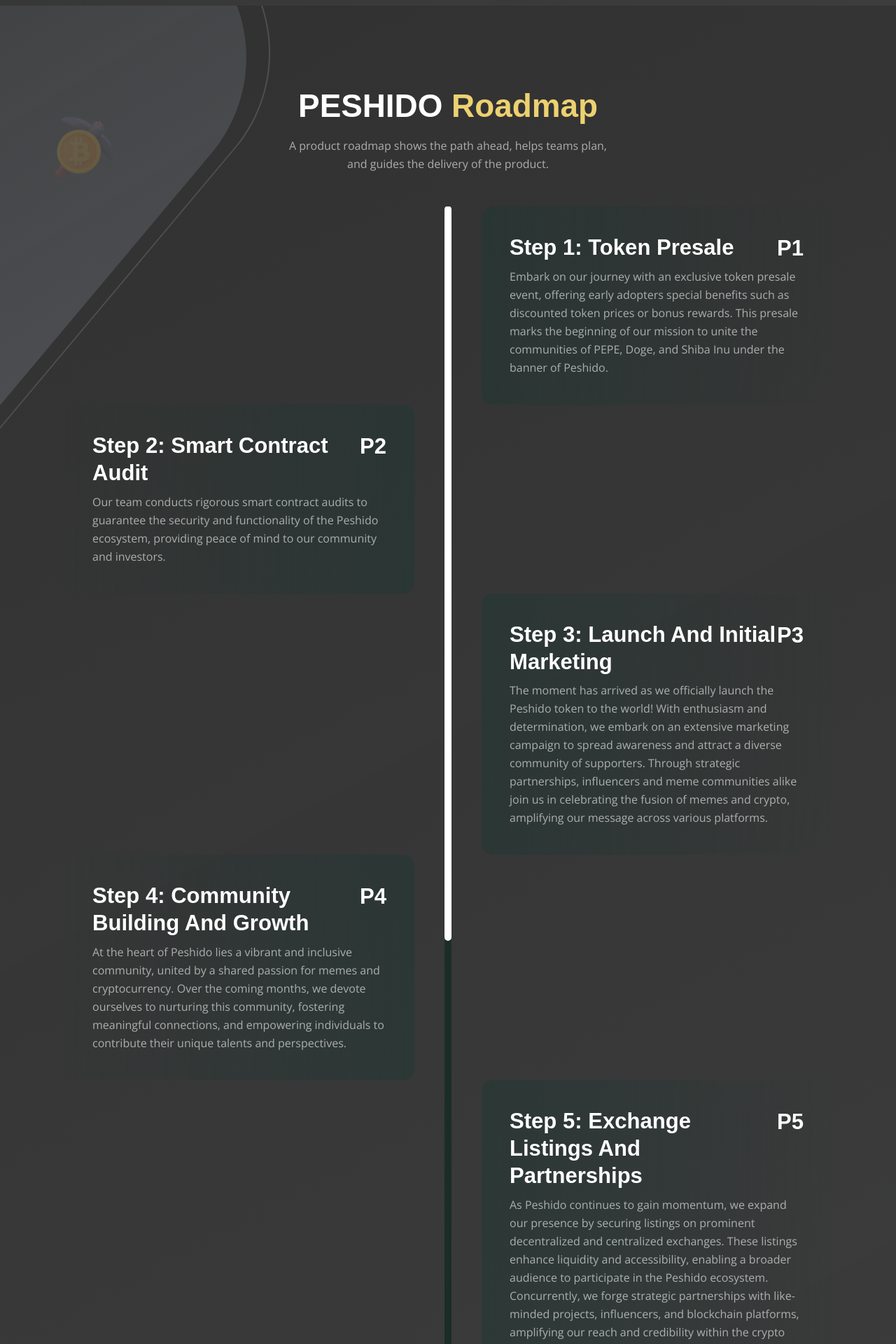
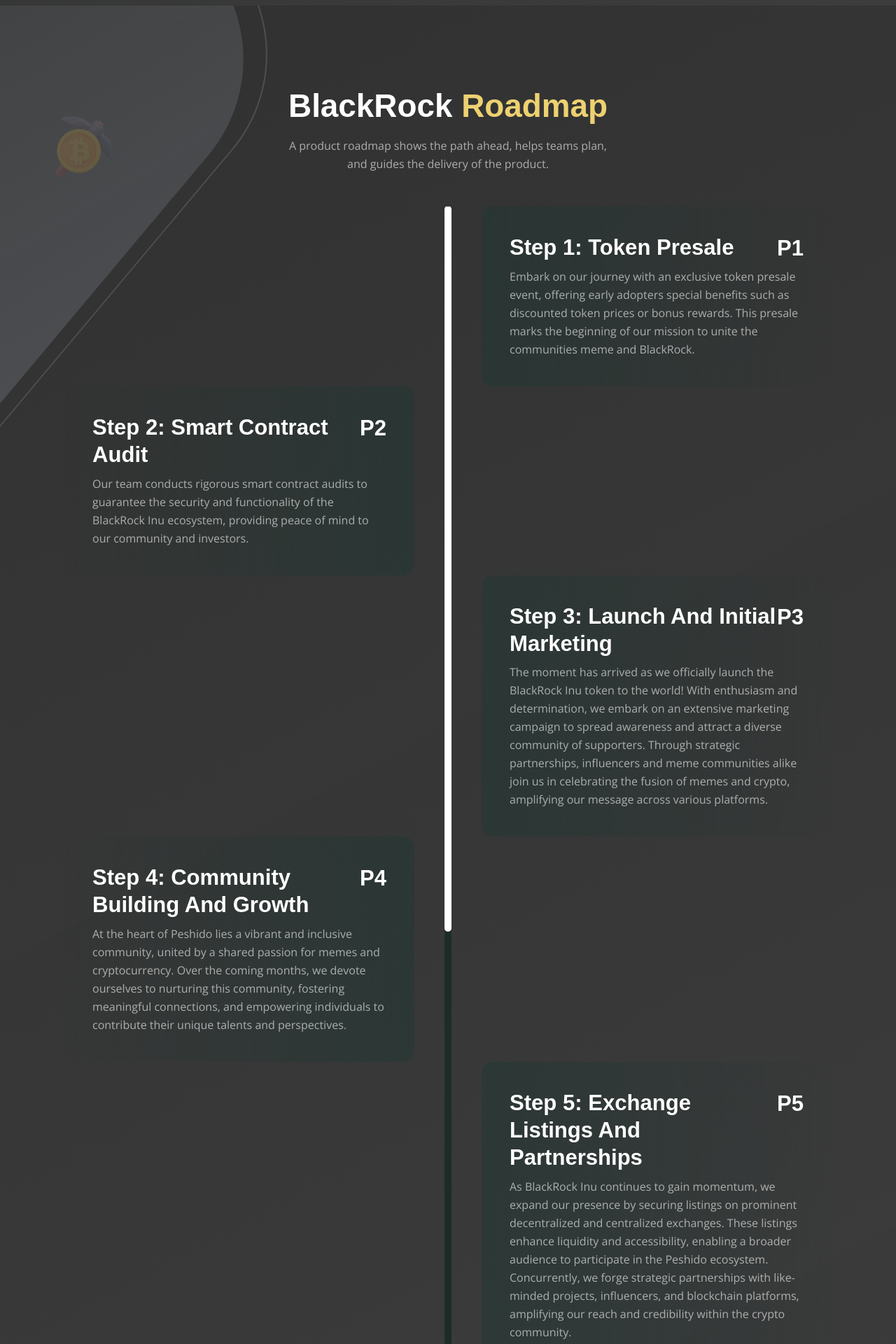
Before and after one commit to Rafarh46/blackrockinu, a Next.js app: page / in a window 1280 px wide. Shown: the part 2460-4380 px from the top of the page at 70% size. Built offline with nearby package versions, Linux system fonts and the light colour scheme; a web font is replaced by a local one.

Commit message:
first commit

```diff
--- a/src/components/modules/index/Hero.js
+++ b/src/components/modules/index/Hero.js
@@ -7,7 +7,7 @@
 
   return (
     <>
-    <FsLightbox toggler={toggler} sources={["https://youtu.be/MHhIzIgFgJo"]} />
+    <FsLightbox toggler={toggler} sources={[""]} />
     <section className="banner banner--style1" id="hero">
       <div className="banner__bg">
         <div className="banner__bg-element">
--- a/src/components/modules/index/Roadmap.js
+++ b/src/components/modules/index/Roadmap.js
@@ -7,7 +7,7 @@
     <section className="roadmap roadmap--style1 padding-top  padding-bottom bg-color" id="roadmap">
     <div className="container">
       <div className="section-header section-header--max50">
-        <h2 className="mb-15 mt-minus-5">PESHIDO <span> roadmap</span></h2>
+        <h2 className="mb-15 mt-minus-5">BlackRock <span> roadmap</span></h2>
         <p>A product roadmap shows the path ahead, helps teams plan, and guides the delivery of the product.</p>
       </div>
       <div className="roadmap__wrapper">
@@ -22,8 +22,7 @@
                   </div>
                   <p>Embark on our journey with an exclusive token presale event, offering early
                     adopters special benefits such as discounted token prices or bonus rewards.
-                    This presale marks the beginning of our mission to unite the communities of PEPE,
-                     Doge, and Shiba Inu under the banner of Peshido.</p>
+                    This presale marks the beginning of our mission to unite the communities meme and BlackRock.</p>
                 </div>
               </div>
 
@@ -39,7 +38,7 @@
                     <span>P2</span>
                   </div>
                   <p> Our team conducts rigorous smart contract audits to guarantee the security and functionality of the
-                     Peshido ecosystem, providing peace of mind to our community and investors.</p>
+                     BlackRock Inu ecosystem, providing peace of mind to our community and investors.</p>
                 </div>
               </div>
 
@@ -53,7 +52,7 @@
                     <h3>Step 3: Launch and Initial Marketing</h3>
                     <span>P3</span>
                   </div>
-                  <p>The moment has arrived as we officially launch the Peshido token to the world! With enthusiasm
+                  <p>The moment has arrived as we officially launch the BlackRock Inu token to the world! With enthusiasm
                     and determination, we embark on an extensive marketing campaign to spread awareness and attract
                     a diverse community of supporters. Through strategic partnerships, influencers and meme
                      communities alike join us in celebrating the fusion of memes and crypto, amplifying our message
@@ -88,7 +87,7 @@
                     <h3>Step 5: Exchange Listings and Partnerships</h3>
                     <span>P5</span>
                   </div>
-                  <p>As Peshido continues to gain momentum, we expand our presence by securing listings on prominent decentralized
+                  <p>As  BlackRock Inu continues to gain momentum, we expand our presence by securing listings on prominent decentralized
                      and centralized exchanges. These listings enhance liquidity and accessibility, enabling a broader audience to
                       participate in the Peshido ecosystem. Concurrently, we forge strategic partnerships with like-minded projects,
                        influencers, and blockchain platforms, amplifying our reach and credibility within the crypto community.</p>
--- a/src/pages/_app.js
+++ b/src/pages/_app.js
@@ -44,7 +44,7 @@
       <Head>
         <title>
           {
-            "Peshido: Uniting Memes and CryptoBitrader "
+            "BlackRock Inu: Uniting Memes and Blackrock "
           }
         </title>
 
```
